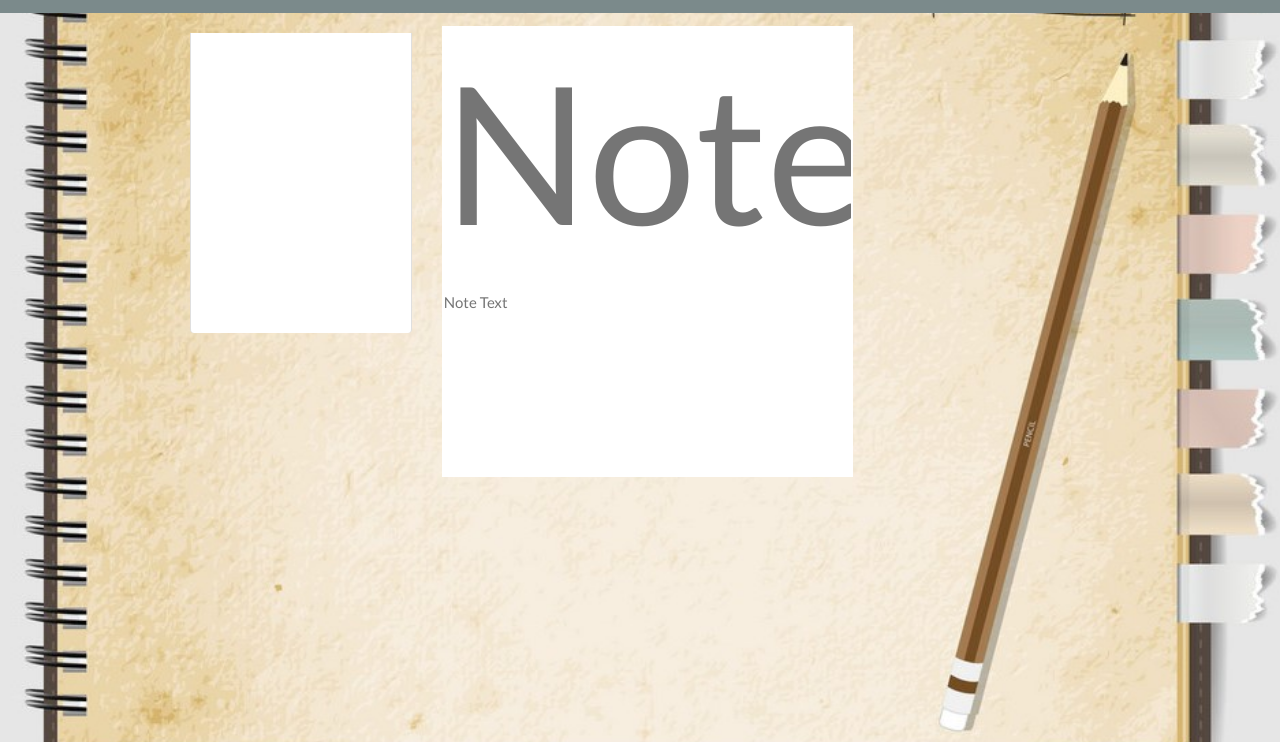
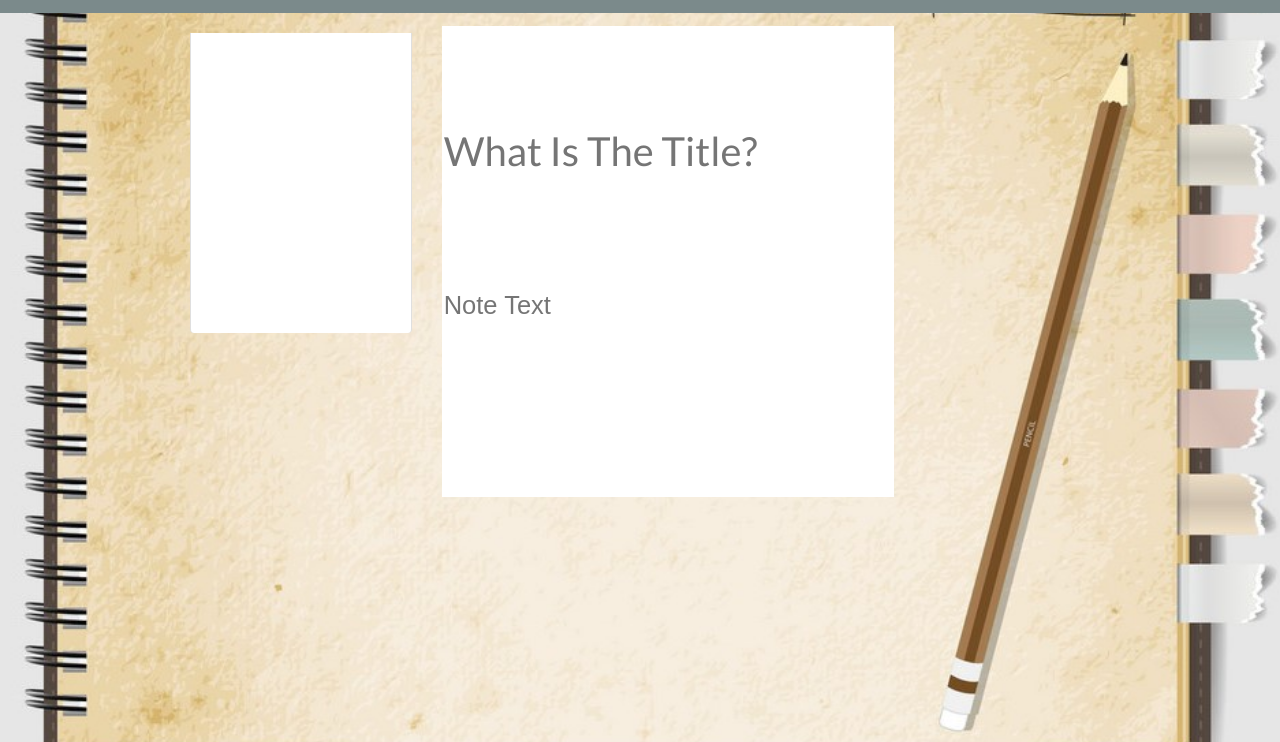
Before and after one commit to nnismithllc/NoteTak3r, a plain HTML site: page public/notes.html in a window 1280 px wide. Shown: the part 58-800 px from the top of the page. Drawn offline with nearby package versions, Linux system fonts and the light colour scheme; no server answers.

Commit message:
Final Color Change for Notes.

```diff
--- a/public/assets/css/styles.css
+++ b/public/assets/css/styles.css
@@ -26,7 +26,7 @@ html, body {
 
 .note-textarea, .note-title {
   color: #000000;
-  width: 50%;
+  width: 55%;
   height: 50%;
   outline: none;
   border: none;
@@ -34,14 +34,16 @@ html, body {
 
 .note-textarea {
   resize: none;
-  height: calc(80% - 63px);
+  height: calc(85% - 70px);
   padding-top: 15px;
+  font: 1.7em sans-serif;
+  color: darkblue;
 }
 
 .note-title {
   height: 250px;
   margin-top: 13px;
-  font-size: 12rem;
+  font-size: 2.5rem;
 }
 
 .note-title:read-only, .note-textarea:read-only {
@@ -74,7 +76,7 @@ html, body {
 }
 
 .list-container i {
-  font-size: 1.1rem;
+  font-size: 1.5rem;
   cursor: pointer;
 }
 
--- a/public/notes.html
+++ b/public/notes.html
@@ -39,7 +39,7 @@
         </div>
       </div>
       <div class="col-8">
-        <input class="note-title" placeholder="Note Title" maxlength="28" type="text">
+        <input class="note-title" placeholder="What Is The Title?" maxlength="28" type="text">
         <textarea class="note-textarea" placeholder="Note Text"></textarea>
       </div>
     </div>
```
Also changed, not shown: public/db/db.json (+10 -0 lines).
